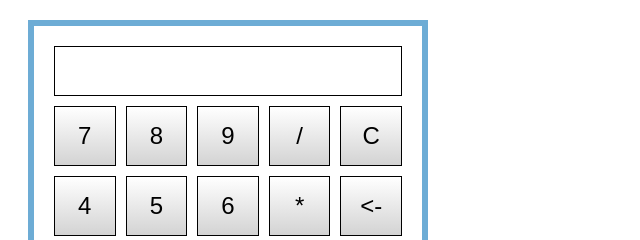
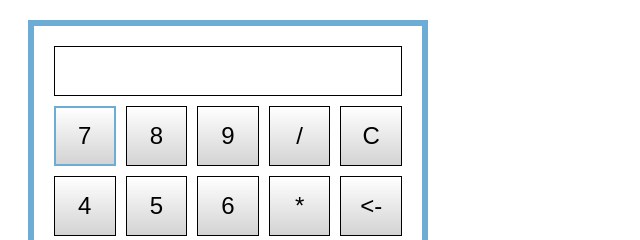
Before and after one commit to Deamon23/932121.safonov.dmitriy.lab9, a plain HTML site: page index.html in a window 1280 px wide. In both pictures the pointer is over the button 84 px from the left and 136 px from the top of the page. Shown: the top 240 px of the page, 0-640 px from the left. Drawn offline with Linux system fonts and the light colour scheme.

Commit message:
added button hover

```diff
--- a/styles.css
+++ b/styles.css
@@ -3,6 +3,8 @@
     font-size: 24px;
     font-family: Arial, Helvetica, sans-serif;
 }
+
+
 
 .calculator {
     border: 6px solid #6dacd5;
@@ -32,6 +34,10 @@ button {
     border: 1px solid black;
 }
 
+button:hover{
+    border: 2px solid #6dacd5;
+}
+
 .double-height {
     grid-row: span 2;
 }
```
